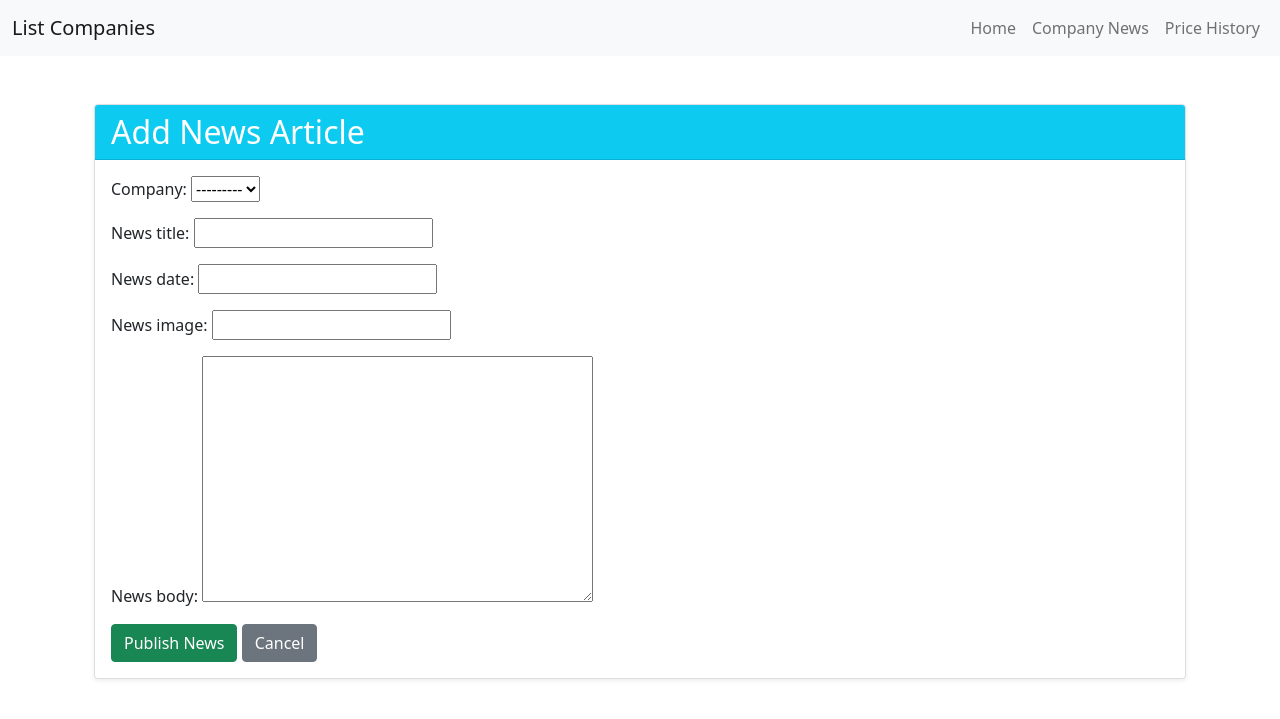
After one commit to Dipesh-Ghimire/nepse-stock-scrapers, a Django app: page /news/add/ in a window 1280 px wide. The commit adds this page. Shown: the top 719 px of the page. Run offline with Django 5.2, Linux system fonts and the light colour scheme.

Commit message:
add company news

```diff
--- a/stockmarket/stocks/forms.py
+++ b/stockmarket/stocks/forms.py
@@ -6,3 +6,8 @@ class CompanyProfileForm(forms.ModelForm):
     class Meta:
         model = CompanyProfile
         fields = ['name', 'symbol', 'sector', 'address', 'website', 'listed_date', 'paidup_capital', 'listed_shares', 'market_capitalization', 'description']
+
+class CompanyNewsForm(forms.ModelForm):
+    class Meta:
+        model = CompanyNews
+        fields = ['company', 'news_title', 'news_date', 'news_image', 'news_body']
--- a/stockmarket/stocks/templates/base_generic.html
+++ b/stockmarket/stocks/templates/base_generic.html
@@ -3,7 +3,7 @@
 <head>
     <meta charset="UTF-8">
     <meta name="viewport" content="width=device-width, initial-scale=1.0">
-    <title>{% block title %}Company Info{% endblock %}</title>
+    <title>{% block title %}Company List{% endblock %}</title>
     <link href="https://cdn.jsdelivr.net/npm/bootstrap@5.1.3/dist/css/bootstrap.min.css" rel="stylesheet">
 </head>
 <body>
--- a/stockmarket/stocks/templates/navbar.html
+++ b/stockmarket/stocks/templates/navbar.html
@@ -1,7 +1,7 @@
 <!-- Navbar -->
 <nav class="navbar navbar-expand-lg navbar-light bg-light">
   <div class="container-fluid">
-      <a class="navbar-brand" href="/">Company Info</a>
+      <a class="navbar-brand" href="/">List Companies</a>
       <button class="navbar-toggler" type="button" data-bs-toggle="collapse" data-bs-target="#navbarNav" aria-controls="navbarNav" aria-expanded="false" aria-label="Toggle navigation">
           <span class="navbar-toggler-icon"></span>
       </button>
--- /dev/null
+++ b/stockmarket/stocks/templates/stocks/company_news_form.html
@@ -0,0 +1,21 @@
+{% extends 'base_generic.html' %}
+
+{% block title %}Add Company News{% endblock %}
+
+{% block content %}
+<div class="container mt-5">
+    <div class="card shadow-sm">
+        <div class="card-header bg-info text-white">
+            <h2 class="mb-0">Add News Article</h2>
+        </div>
+        <div class="card-body">
+            <form method="post">
+                {% csrf_token %}
+                {{ form.as_p }}
+                <button type="submit" class="btn btn-success">Publish News</button>
+                <a href="{% url 'company_news_list' %}" class="btn btn-secondary">Cancel</a>
+            </form>
+        </div>
+    </div>
+</div>
+{% endblock %}
--- a/stockmarket/stocks/urls.py
+++ b/stockmarket/stocks/urls.py
@@ -12,6 +12,9 @@ urlpatterns = [
 
     path('company/<int:id>/price-history/', views.price_history, name='price_history'),
     path('news/', views.company_news_list, name='company_news_list'),
+    path('news/add/', views.add_company_news, name='add_company_news'),
+    path('news/<int:news_id>/', views.company_news_detail, name='company_news_detail'),
+
     path('prices/', views.price_history_list, name='price_history_list'),
 
     path('scrape-company/<int:id>/', views.scrape_company_prices, name='scrape_company_prices'),
--- a/stockmarket/stocks/views.py
+++ b/stockmarket/stocks/views.py
@@ -3,7 +3,7 @@ from statsmodels.tsa.arima.model import ARIMA
 from django.shortcuts import render,redirect
 from django.http import JsonResponse
 
-from .forms import CompanyProfileForm
+from .forms import CompanyNewsForm, CompanyProfileForm
 
 from .models import CompanyNews, CompanyProfile, PriceHistory
 from .scrapers.scrape_prices import scrape_company_price_history
@@ -123,3 +123,17 @@ def company_create(request):
     else:
         form = CompanyProfileForm()
     return render(request, 'stocks/company_form.html', {'form': form})
+
+def add_company_news(request):
+    if request.method == 'POST':
+        form = CompanyNewsForm(request.POST)
+        if form.is_valid():
+            form.save()
+            return redirect('company_news_list')  # Make sure you have this URL name
+    else:
+        form = CompanyNewsForm()
+    return render(request, 'stocks/company_news_form.html', {'form': form})
+
+def company_news_detail(request, news_id):
+    news_article = CompanyNews.objects.get(id=news_id)
+    return render(request, 'stocks/company_news_detail.html', {'article': news_article})
```
Also changed, not shown: stockmarket/stocks/templates/stocks/company_news_detail.html (added, +19 -0 lines), stockmarket/stocks/templates/stocks/company_news_list.html (+6 -1 lines).
